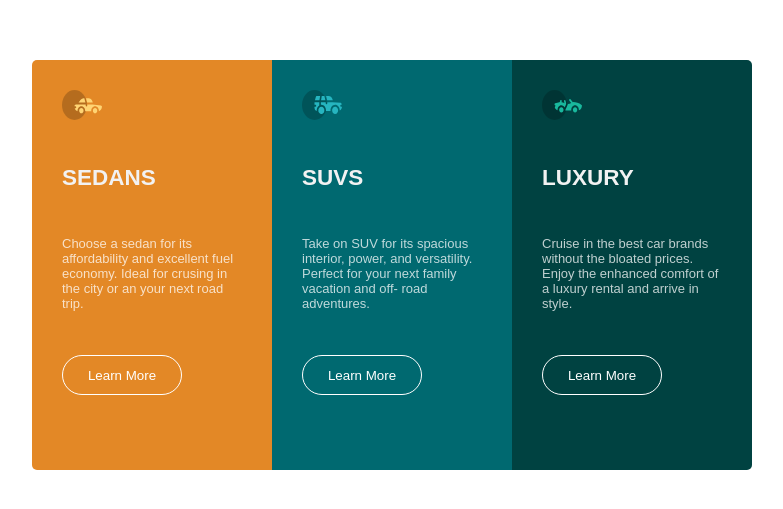
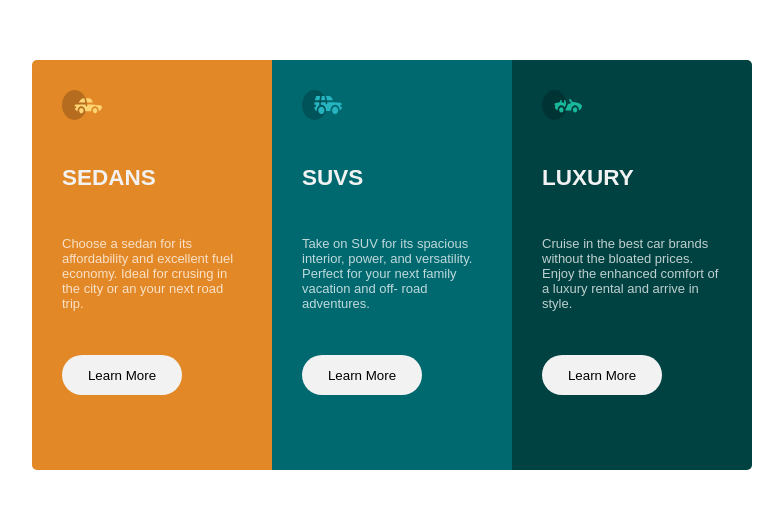
Before and after one commit to Tachrade/ZuriGrid, a plain HTML site: page index.html in a window 1280 px wide. Shown: the part 135-644 px from the top of the page, without its empty margins (248-1031 px from the left). Drawn offline with Linux system fonts and the light colour scheme; a web font is replaced by a local one.

Commit message:
Update style2.css

```diff
--- a/style2.css
+++ b/style2.css
@@ -63,15 +63,17 @@ h2{
     padding: 30px;
     border-radius: 0px 5px 5px 0px;
 }
-
 button{
-    background-color:transparent ;
+    background-color: hsl(0, 0%, 95%) ;
     border-radius: 30px;
     padding: 10px;
-    border: solid 1px white;
+    border: none;
     height: 40px;
     width: 120px;
+}
+button:hover{
+    background-color:transparent ;
+    border: solid 1px white;
     cursor: pointer;
     color: white;
-
 }
```
